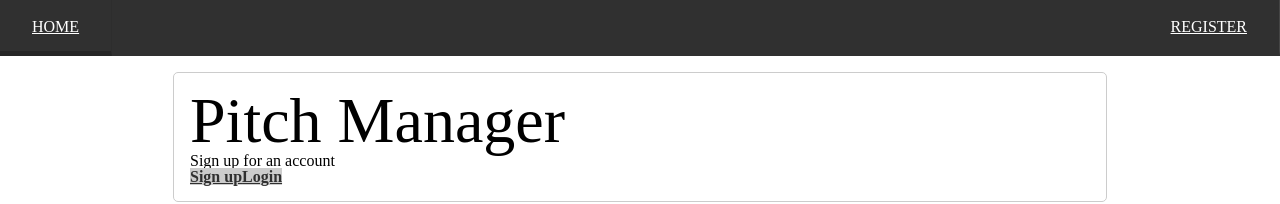
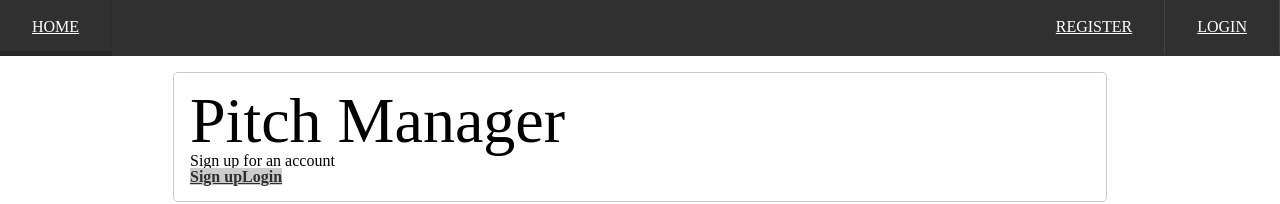
Before and after one commit to zvansom/client-Pitch-Manager, a React (Create React App) app: page / in a window 1280 px wide. Shown: the top 204 px of the page. Built offline with nearby package versions, Linux system fonts and the light colour scheme.

Commit message:
Added user dashboard links.  Auth Button fuctional

```diff
--- a/src/components/Navbar.js
+++ b/src/components/Navbar.js
@@ -1,22 +1,37 @@
 import React, { Component } from 'react'
 import { NavLink } from 'react-router-dom';
 
-import AuthButton from './utilities/AuthButton';
+import { AuthButton, } from './utilities/AuthButton';
 
 import "../styles/Navbar.css";
 
 export default class Navbar extends Component {
   siteNav() {
-    if(this.props.user){
+    if(this.props.authenticated){
       return(
+        <>
           <NavLink
             className="nav__link"
             activeClassName="nav__link--active"
-            exact to="/">
-            Home
+            to="/pitch/new"
+          >
+            Add a Pitch
           </NavLink>
-      )
+          <NavLink
+            className="nav__link"
+            activeClassName="nav__link--active"
+            to="/pitches"
+          >
+            My Pitches
+          </NavLink>
+        </>
+      );
     }
+  }
+
+  handleLogout = () => {
+    localStorage.removeItem('mernToken');
+    this.props.updateUser();
   }
 
   render() {
@@ -26,22 +41,26 @@
           <NavLink
             className="nav__link"
             activeClassName="nav__link--active"
-            exact to="/">
+            exact to="/"
+          >
             Home
           </NavLink>
           {this.siteNav()}
         </div>
         <div className="nav__section nav__section--user">
+          {!this.props.authenticated &&
             <NavLink
               className="nav__link"
               activeClassName="nav__link--active"
-            to="/register">
+              to="/register"
+            >
               Register
             </NavLink>
+          }
           <AuthButton
-            className="nav__link"
-            activeClassName="nav__link--active"
-            to="/login" />
+            logout={this.handleLogout}
+            authenticated={this.props.authenticated}
+          />
         </div>
       </nav>
     )
--- a/src/components/utilities/AuthButton.js
+++ b/src/components/utilities/AuthButton.js
@@ -4,8 +4,23 @@
   NavLink,
 } from "react-router-dom";
 
-const AuthButton = props => {
-  return null
-}
-
-export default AuthButton;
+export const AuthButton = withRouter(({ history, logout, authenticated }) => {
+  return (
+    authenticated ? (
+      <button
+        className="nav__link"
+        onClick={() => { logout() }}
+      >
+        Sign out
+      </button>
+    ) : (
+      <NavLink
+        to='/login'
+        className="nav__link"
+        activeClassName="nav__link--active"
+      >
+        Login
+      </NavLink>
+    )
+  );
+});
```
Lines whose indentation alone changed are shown as unchanged.
